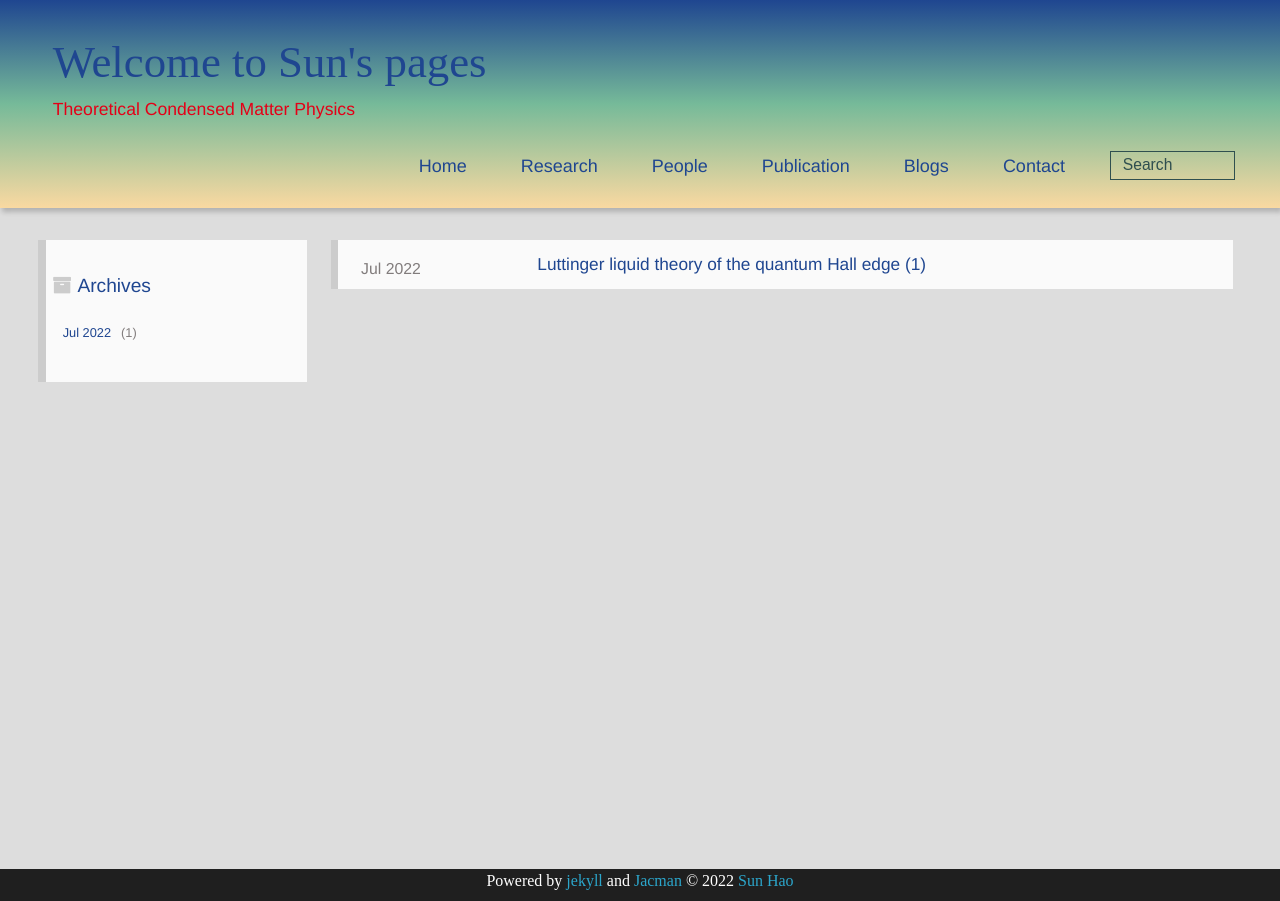
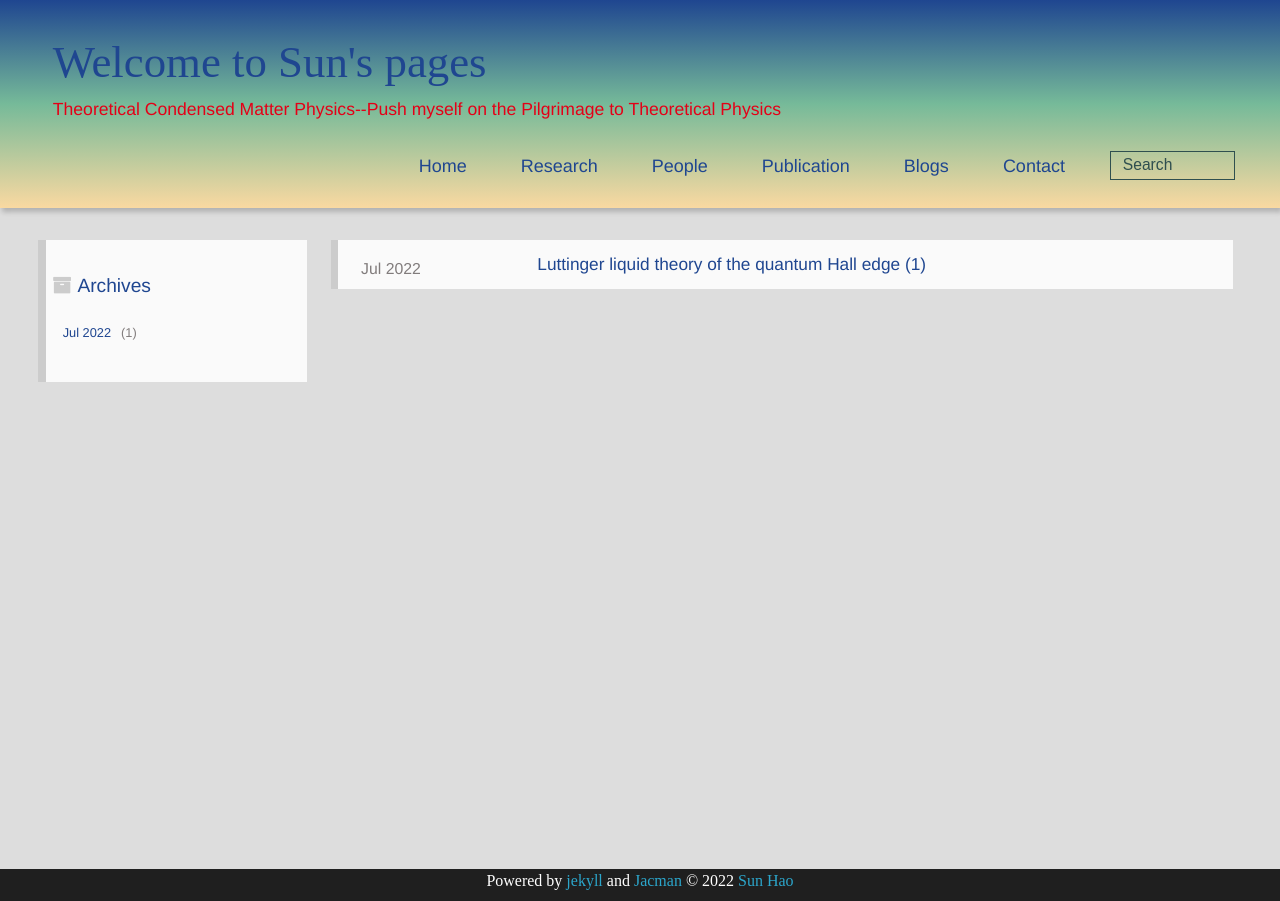
Before and after one commit to sunohao/sunhao_physics, a Jekyll site: the page built from archives/index.html, in a window 1280 px wide. Built offline with Jekyll 4.4.1, drawn with Linux system fonts in a browser that asks for light colours; nearby versions of some CDN libraries; some web fonts are replaced.

Commit message:
Update _config.yml

```diff
--- a/_config.yml
+++ b/_config.yml
@@ -43,7 +43,7 @@ paginate: 20
 
 #### Site
 title : Welcome to Sun's pages
-tagline: Theoretical Condensed Matter Physics
+tagline: Theoretical Condensed Matter Physics--Push myself on the Pilgrimage to Theoretical Physics
 assets: /assets
 url:
 baseurl:
```
